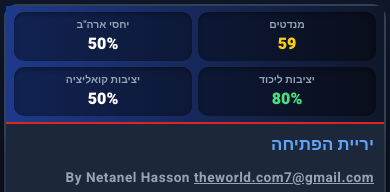
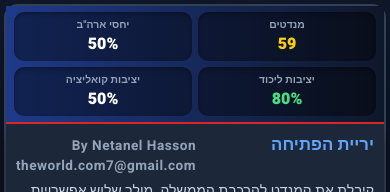
Before and after one commit to dimonaguy/bibi-mivtza-61, a plain HTML site: page index.html in a window 390 px wide. Shown: the top 192 px of the page. Drawn offline with Linux system fonts and the light colour scheme.

Commit message:
Style contact email to match creator credit without crowding mobile

```diff
--- a/style.css
+++ b/style.css
@@ -79,11 +79,34 @@
       color: #60a5fa;
       margin: 0;
     }
+    .credits-block {
+      display: flex;
+      flex-direction: column;
+      align-items: flex-end;
+      gap: 2px;
+      max-width: min(100%, 22rem);
+      flex-shrink: 1;
+      min-width: 0;
+    }
     .creator-credit {
       font-size: 1rem;
       color: #94a3b8;
       font-weight: bold;
       letter-spacing: 0.5px;
+    }
+    .contact-email {
+      direction: ltr;
+      unicode-bidi: isolate;
+      text-decoration: none;
+      overflow-wrap: anywhere;
+      word-break: break-word;
+      line-height: 1.25;
+    }
+    .contact-email:hover,
+    .contact-email:focus {
+      color: #cbd5e1;
+      text-decoration: underline;
+      outline: none;
     }
     #node-desc {
       font-size: 1.15rem;
@@ -298,6 +321,7 @@
       #node-title { font-size: 1.25rem; }
       #node-desc { font-size: 0.98rem; }
       .creator-credit { font-size: 0.85rem; }
+      .credits-block { max-width: 100%; align-items: flex-start; }
       #protagonist { height: 28%; }
       .choice-text {
         font-size: clamp(0.68rem, 2.4vw, 0.95rem);
```
